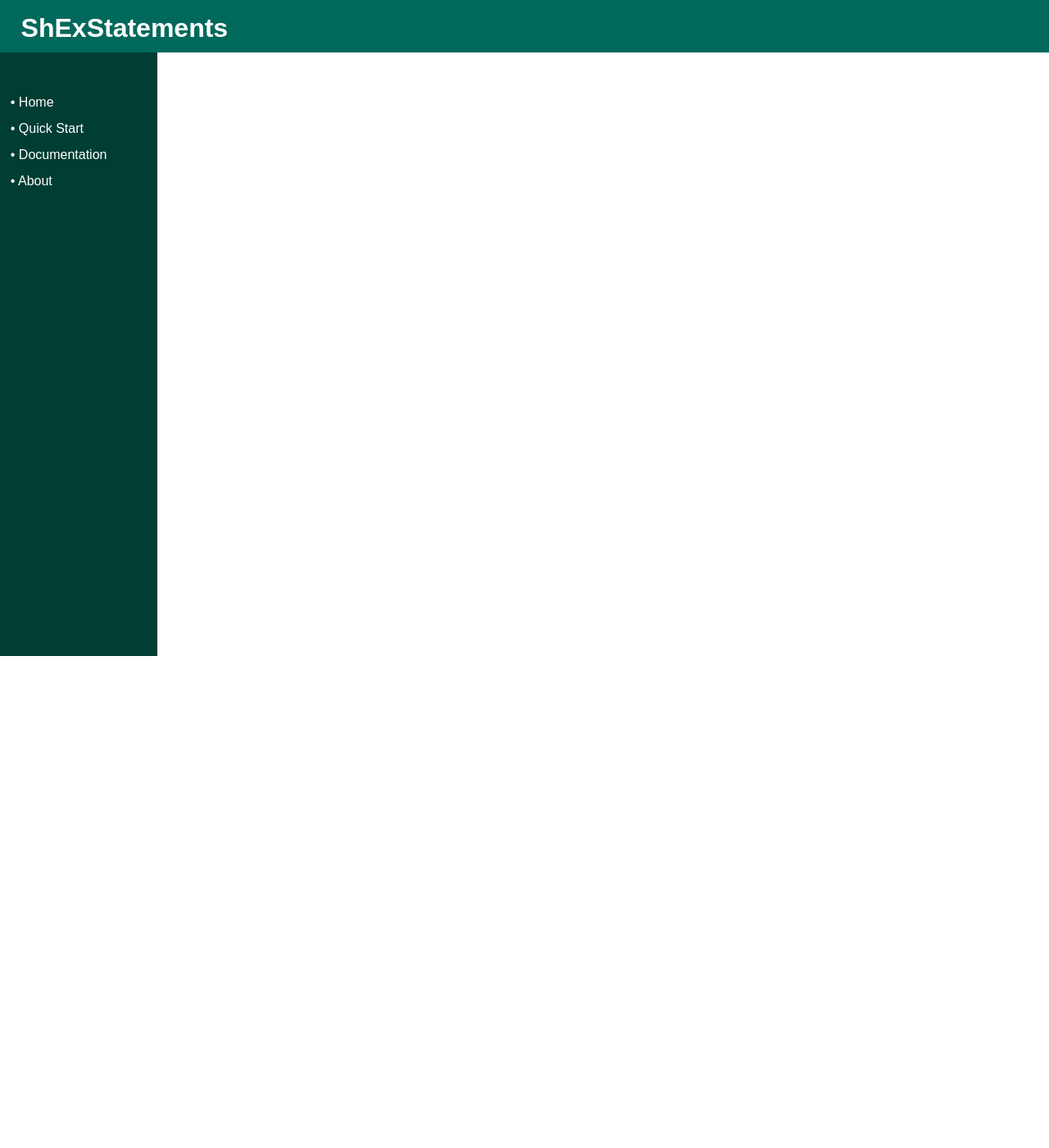
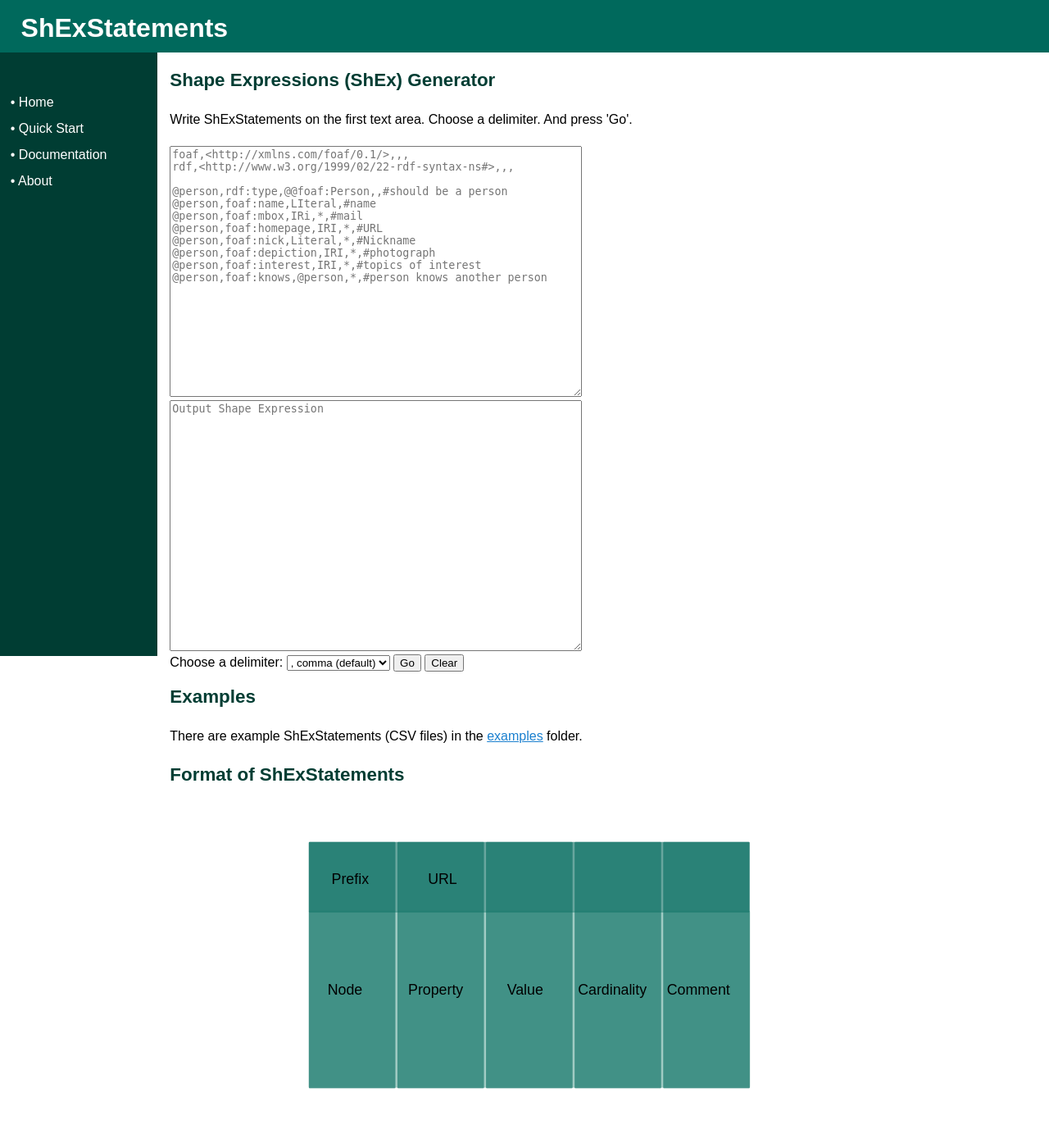
Before and after one commit to johnsamuelwrites/ShExStatements, a Flask app: page / in a window 1280 px wide. Shown: the whole page at 82% size. Before the commit the page ends 800 px from the top, so only its background shows below. Run offline with Flask 2, Linux system fonts and the light colour scheme.

Commit message:
Add support for online generation

```diff
--- a/app.py
+++ b/app.py
@@ -1,11 +1,26 @@
-from flask import Flask, render_template, url_for
+from flask import Flask, render_template, url_for, request, redirect
+from shexstatements.shexfromcsv import CSV
 
 app = Flask(__name__, static_url_path='',
               template_folder='templates')
 
-@app.route('/')
-def index():
-  return render_template('shexstatements.html')
+@app.route('/', methods=['GET','POST'])
+#def index():
+#  return render_template('shexstatements.html')
+#
+#@app.route('/generateshex', methods=['POST'])
+def generateshex():
+  data = {}
+  if request.method == "POST":
+    shexstatements = request.form['shexstatements']
+    delim = request.form['delim']
+    shex = CSV.generate_shex_from_csv(shexstatements, delim=delim, filename=False)
+    data["input"] = shexstatements
+    data["output"] = shex
+    return render_template('shexstatements.html', data=data)
+  else:
+    return render_template('shexstatements.html', data=data)
+
 
 @app.route('/quickstart')
 def quickstart():
--- a/static/css/style.css
+++ b/static/css/style.css
@@ -137,7 +137,7 @@ img {
 }
 @media screen and (max-width: 480px) and (orientation : portrait){
   #logo {
-    font-size:3.0vh;
+    font-size:1rem;
   }
   #header {
     bottom:0;
@@ -149,9 +149,12 @@ img {
     display:none;
   }
 }
-@media screen and (max-width: 640px) and (orientation : landscape){
-  #sidebarlinks {
-    font-size:2vw;
+@media screen and (max-width: 840px) and (orientation : landscape){
+  #logo {
+    font-size:1rem;
+  }
+  #sidebarlinks p, ul{
+    font-size:0.7rem;
   }
   #sidebarlinks >ul{
     padding:1vw;
--- a/templates/shexstatements.html
+++ b/templates/shexstatements.html
@@ -1,4 +1,36 @@
 {% extends "base.html" %}
 
 {% block content %}
+<div class="section">
+  <h2>Shape Expressions (ShEx) Generator</h2>
+  <p>Write ShExStatements on the first text area. Choose a delimiter. And press 'Go'.</p>
+  <form method="POST" action="{{ url_for('generateshex') }}">
+     <div>
+      <textarea rows="20" cols="60" id="shexstatements" name="shexstatements" placeholder="foaf,<http://xmlns.com/foaf/0.1/>,,,
+rdf,<http://www.w3.org/1999/02/22-rdf-syntax-ns#>,,,
+
+@person,rdf:type,@@foaf:Person,,#should be a person
+@person,foaf:name,LIteral,#name
+@person,foaf:mbox,IRi,*,#mail
+@person,foaf:homepage,IRI,*,#URL
+@person,foaf:nick,Literal,*,#Nickname
+@person,foaf:depiction,IRI,*,#photograph
+@person,foaf:interest,IRI,*,#topics of interest
+@person,foaf:knows,@person,*,#person knows another person ">{{ data['input'] }}</textarea>
+      <textarea rows="20" cols="60" id="shex" name="shex" placeholder="Output Shape Expression">{{ data['output'] }}</textarea>
+     </div>
+      <label for="delim">Choose a delimiter:</label>
+      <select  name="delim" id="delim">
+        <option value=",">, comma (default)</option>
+        <option value=";">; semi-colon</option>
+        <option value="|">| vertical bar</option>
+      </select>
+     <input type="submit" value="Go">
+     <input type="button" value="Clear" onclick="function clear(){document.getElementById('shexstatements').value='';document.getElementById('shex').value='';}; clear()">
+  </form>
+  <h2>Examples</h2>
+  <p>There are example ShExStatements (CSV files) in the <a href="https://github.com/johnsamuelwrites/ShExStatements/tree/master/examples">examples</a> folder.</p>
+  <h2>Format of ShExStatements</h2>
+  <img src="{{ url_for('static',filename='images/shexstatements.svg') }}">
+</div>
 {% endblock %}
```
